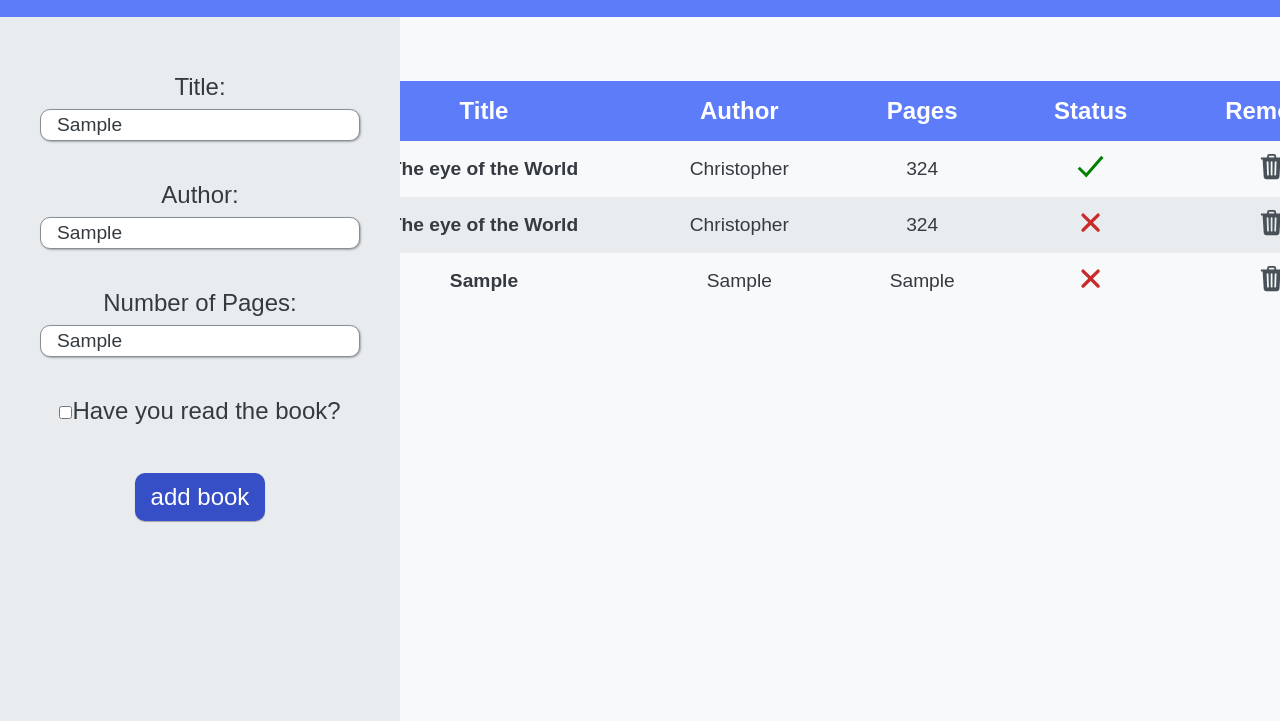
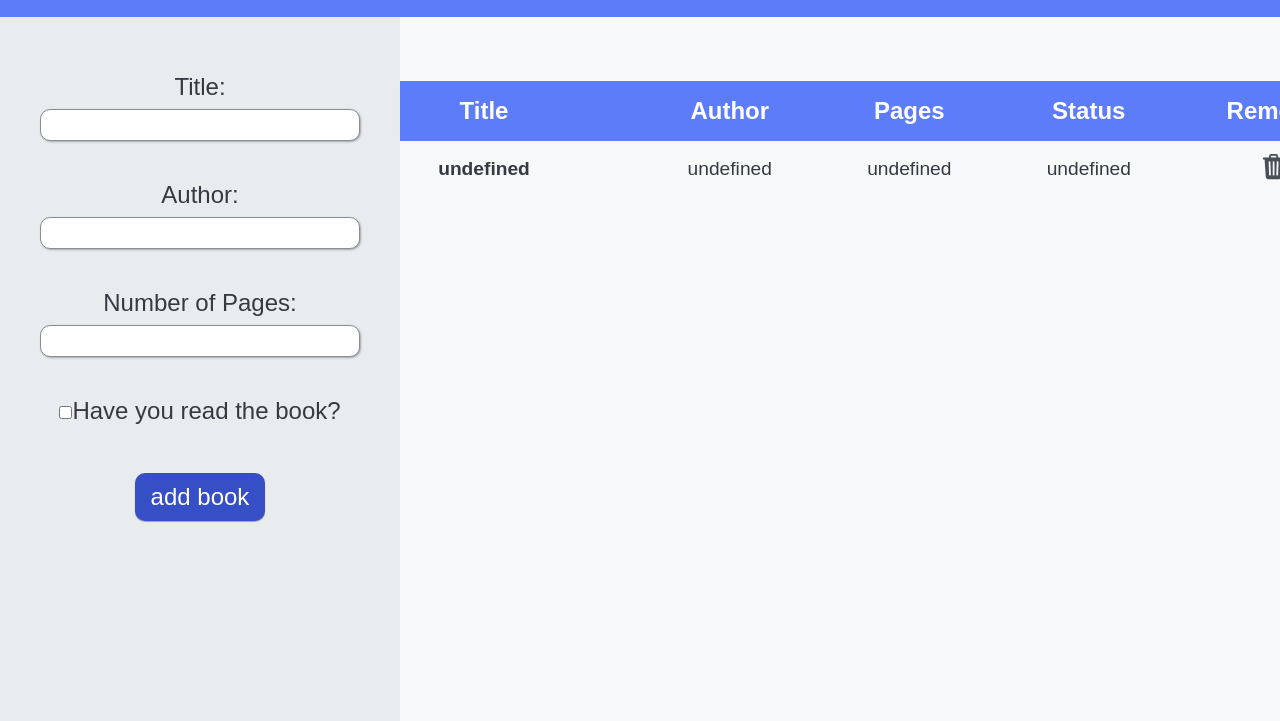
Before and after one commit to LFdeSouza/Library, a plain HTML site: page index.html in a window 1280 px wide. Both pictures are taken after typing "Sample", "Sample", "Sample" into the empty fields and a click on the input "add book". Shown: the part 79-800 px from the top of the page. Drawn offline with nearby package versions, Linux system fonts and the light colour scheme.

Commit message:
add to storage

```diff
--- a/index.html
+++ b/index.html
@@ -55,29 +55,7 @@
             <th>Remove</th>
           </tr>
         </thead>
-        <tbody data-book-list>
-          <tr>
-            <th>The eye of the World</th>
-            <td>Christopher</td>
-            <td>324</td>
-            <td>
-              <ion-icon class="read-icon" name="checkmark-sharp"></ion-icon>
-            </td>
-            <td>
-              <ion-icon class="delete-icon" name="trash"></ion-icon>
-            </td>
-          </tr>
-
-          <tr>
-            <th>The eye of the World</th>
-            <td>Christopher</td>
-            <td>324</td>
-            <td><ion-icon class="not-read-icon" name="close"></ion-icon></td>
-            <td>
-              <ion-icon class="delete-icon" name="trash"></ion-icon>
-            </td>
-          </tr>
-        </tbody>
+        <tbody id="book-list"></tbody>
 
         <script
           type="module"
--- a/script.js
+++ b/script.js
@@ -1,3 +1,4 @@
+// define book
 function Book(title, author, pageNum, readStatus) {
   this.title = title;
   this.author = author;
@@ -8,27 +9,49 @@ function Book(title, author, pageNum, readStatus) {
       : '<ion-icon class="not-read-icon" name="close"></ion-icon>';
 }
 
-function addBook(newBook) {
-  const bookList = document.querySelector("[data-book-list]");
+//Storage handling
+let library = !localStorage.books ? [] : JSON.parse(localStorage.books);
+
+// Load books upon loading
+window.addEventListener("load", (event) => {
+  library.forEach((book) => {
+    displayBooks(book);
+  });
+});
+
+function addBookToStorage(newBook) {
+  let storedBooks = !localStorage.books ? [] : JSON.parse(localStorage.books);
+  storedBooks.push(newBook);
+  localStorage.books = JSON.stringify(storedBooks);
+}
+
+function removeBookFromStorage(book) {
+  // let storedBooks = JSON.parse(localStorage.books);
+  // storedBooks.push(newBook);
+  // localStorage.books = JSON.stringify(storedBooks);
+}
+
+function displayBooks(book) {
+  const bookList = document.querySelector("#book-list");
 
   const bookRow = document.createElement("tr");
 
-  bookRow.innerHTML = `<th>${newBook.title}</th>
-                       <td>${newBook.author}</td>
-                       <td>${newBook.pageNum}</td>
-                       <td>${newBook.readStatus}</td>
+  bookRow.innerHTML = `<th>${book.title}</th>
+                       <td>${book.author}</td>
+                       <td>${book.pageNum}</td>
+                       <td>${book.readStatus}</td>
                        <td><ion-icon class="delete-icon" name="trash"></ion-icon></td>`;
 
   bookList.appendChild(bookRow);
 }
 
-//create new book upon submition
+//Event: create new book upon submition
 const form = document.querySelector(".entry-fields");
 form.addEventListener("submit", (e) => {
   //prevent default submit behavior
   e.preventDefault();
 
-  //get data and create book
+  // Get data and create book
   const title = document.querySelector("#book-title").value;
   const author = document.querySelector("#book-author").value;
   const pages = document.querySelector("#book-pages").value;
@@ -36,11 +59,28 @@ form.addEventListener("submit", (e) => {
     ? "read"
     : "unread";
 
-  console.log(title, author, pages, readStatus);
   const newBook = new Book(title, author, pages, readStatus);
-  console.log(newBook);
-  addBook(newBook);
+  addBookToStorage(newBook);
+  displayBooks(library);
+  clearFields();
 });
 
-const book1 = Book("Eye of the world", "Robert Jordan", 832, "read");
-window.localStorage.setItem(1, book1);
+function clearFields() {
+  document.querySelector("#book-title").value = "";
+  document.querySelector("#book-author").value = "";
+  document.querySelector("#book-pages").value = "";
+  document.querySelector("#checkbox").checked = false;
+}
+
+// Event: Remove Book
+const removeButton = document.querySelectorAll("#book-list");
+removeButton.forEach((button) =>
+  button.addEventListener("click", (e) => {
+    //Remove from list
+    if (e.target.classList.contains("delete-icon")) {
+      console.log(e.target);
+      e.target.parentElement.parentElement.remove();
+      // Remove from storage
+    }
+  })
+);
```
